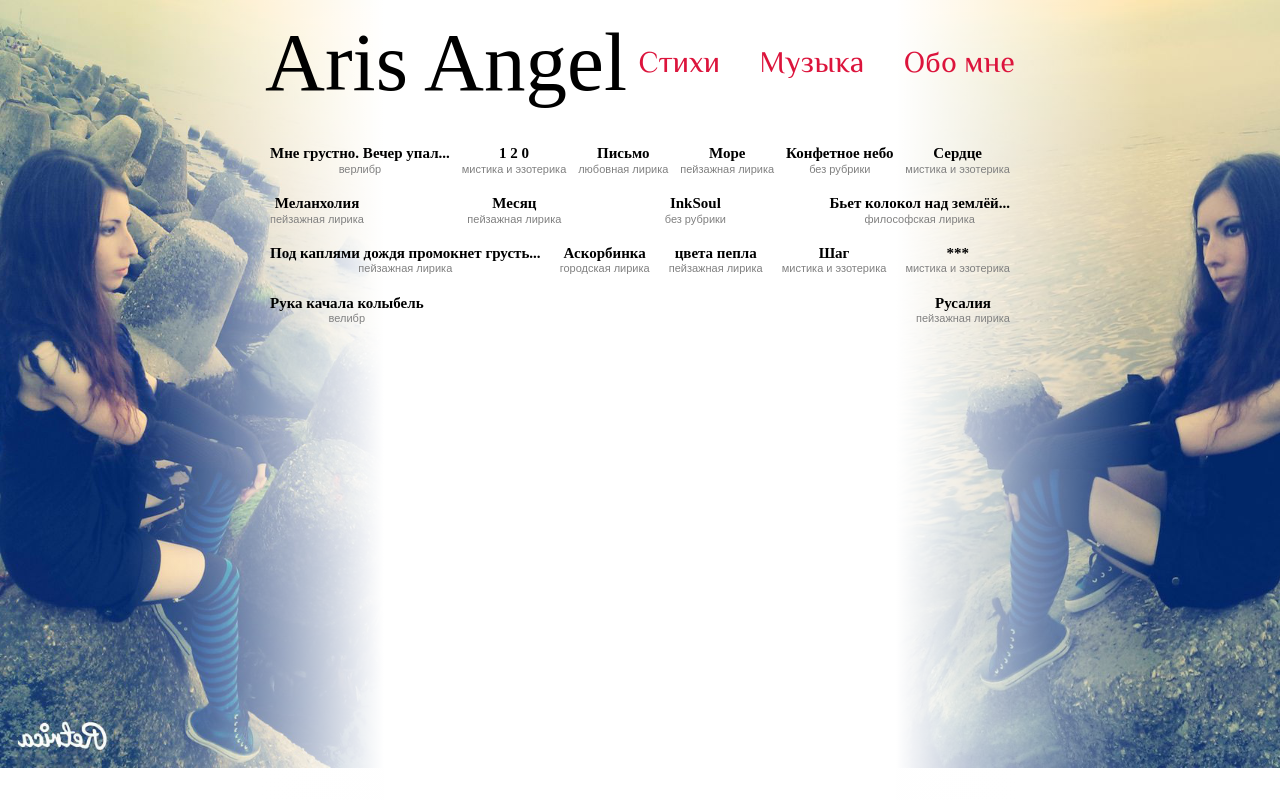
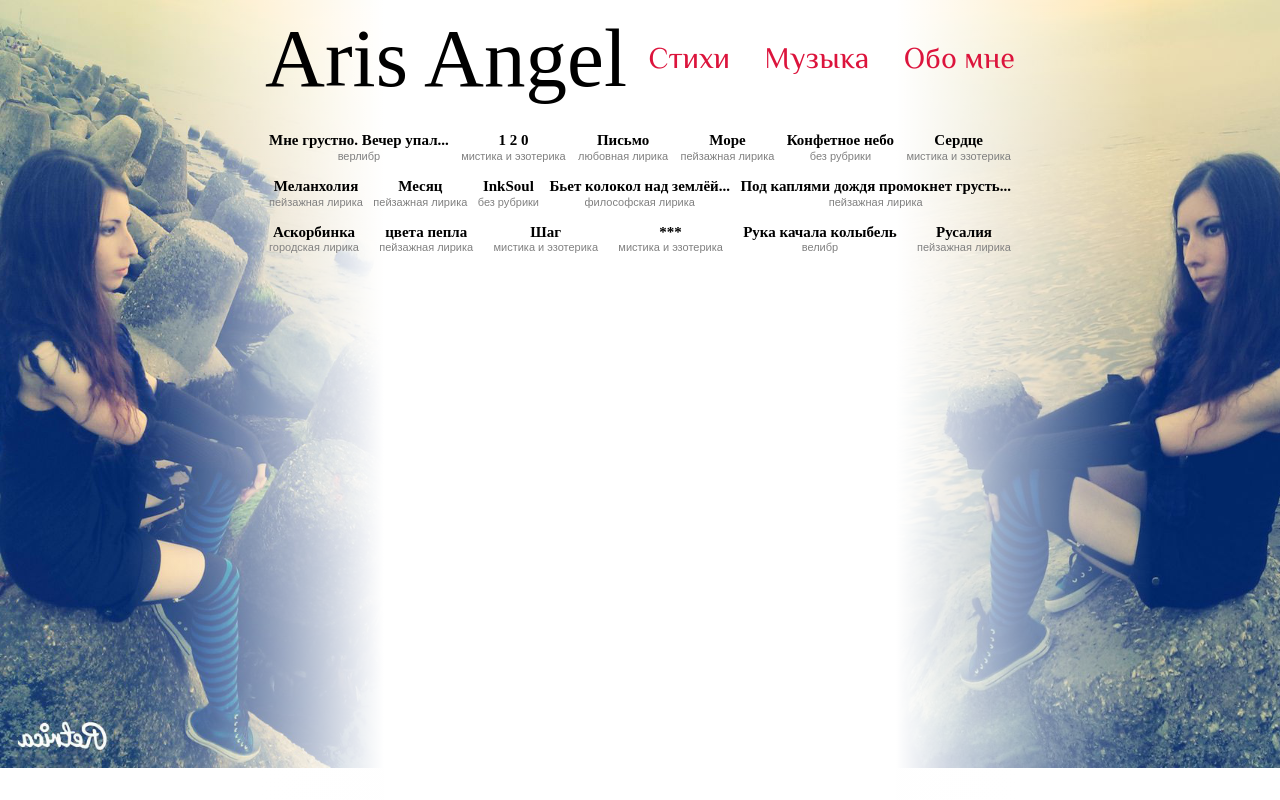
Before and after one commit to EugeneAndrievsky/ArisAngel, a plain HTML site: page index.html in a window 1280 px wide. Drawn offline with Linux system fonts and the light colour scheme; a web font is replaced by a local one.

Commit message:
поправил оставшиеся размеры

```diff
--- a/css/style.css
+++ b/css/style.css
@@ -27,7 +27,7 @@ img {
 
 .right-back img {
   position: fixed;
-  right: -150px;
+  right: -130px;
 }
 
 .overlay {
@@ -52,8 +52,8 @@ img {
 
 .main-header {
   position: relative;
-  margin-top: 15px;
-  margin-bottom: 30px;
+  margin-top: 11px;
+  margin-bottom: 22px;
 }
 
 .logo {
@@ -72,7 +72,7 @@ img {
 
 .main-menu li {
   display: inline-block;
-  margin-right: 35px;
+  margin-right: 30px;
   font-family: "Philosopher", sans-serif;
   font-size: 30px;
 }
@@ -95,8 +95,8 @@ main {
 
 main div {
   display: inline-block;
-  padding: 5px;
-  margin-bottom: 10px;
+  padding: 4px;
+  margin-bottom: 8px;
 }
 
 main div:hover > b {
```
